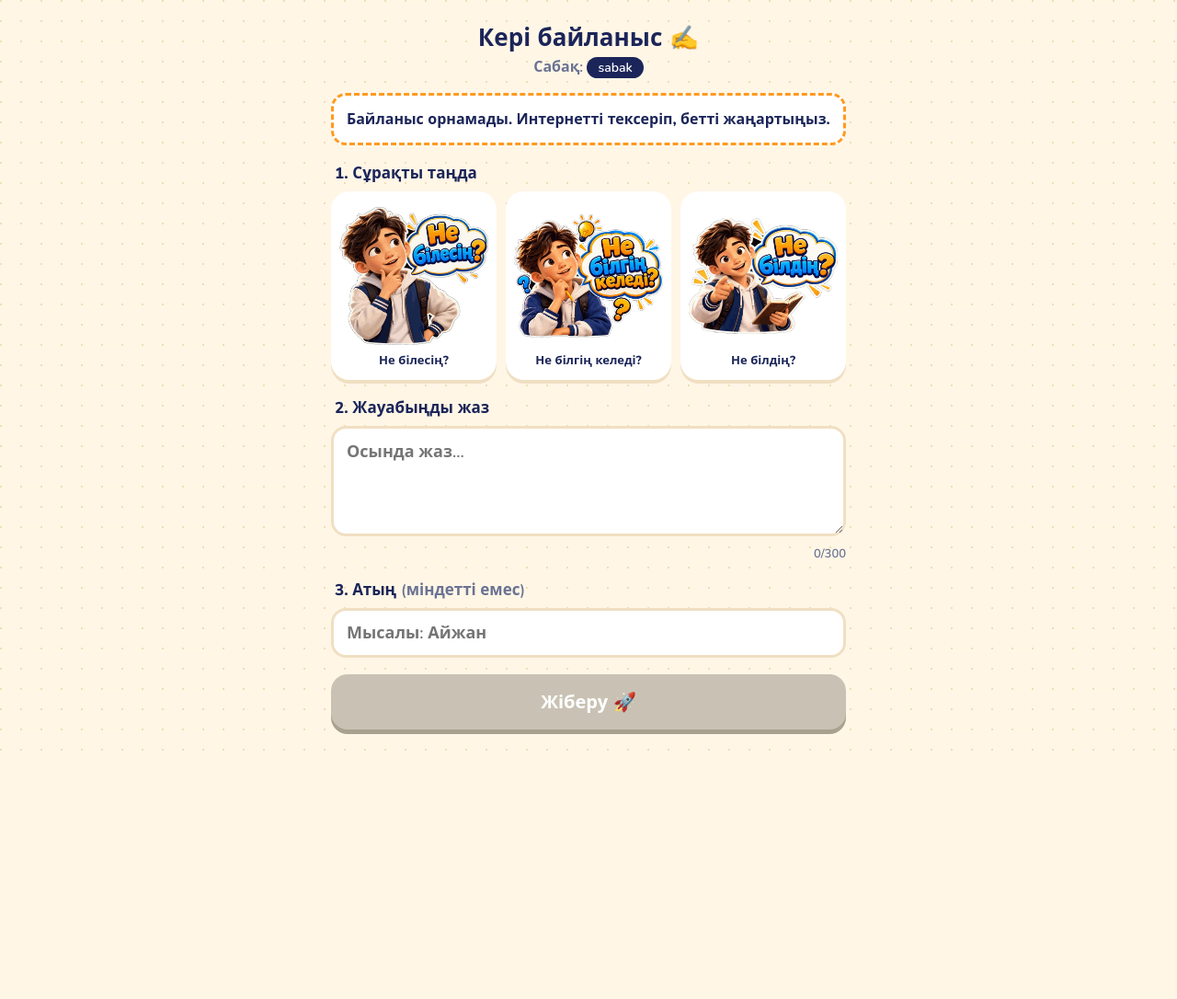
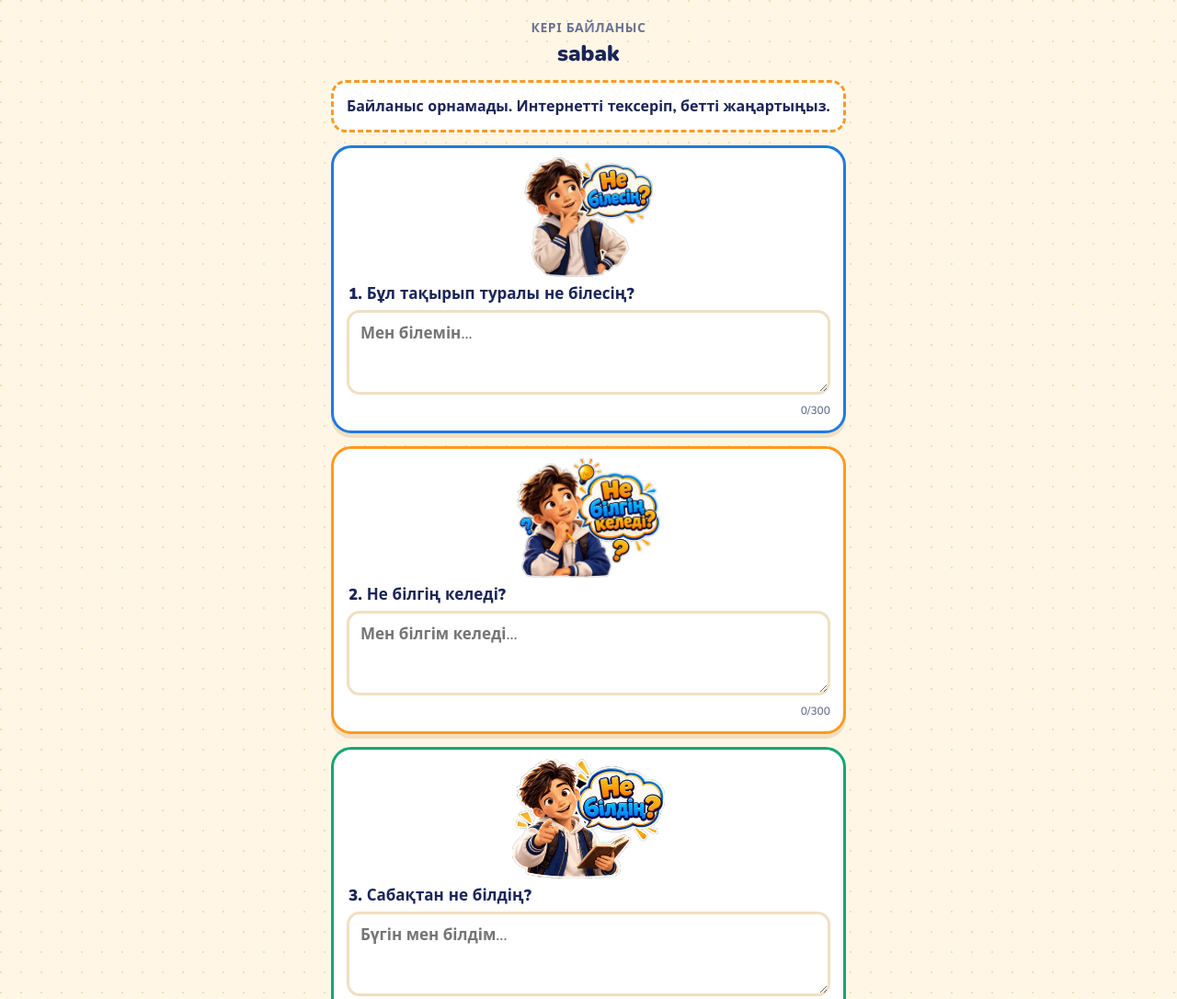
Before and after one commit to skakovizbasar5-alt/keribailanys, a plain HTML site: page index.html in a window 1280 px wide. Shown: the top 1086 px of the page at 92% size. Before the commit the page ends 833 px from the top, so only its background shows below. Drawn offline with nearby package versions, Linux system fonts and the light colour scheme.

Commit message:
Оқушы үш сұраққа бірден жауап береді; сабақ тақырыбы тақырып ретінде
Co-Authored-By: Claude Opus 5.5 <noreply@anthropic.com>
Claude-Session: https://claude.ai/code/session_01Gykm2ZFABfgiKzVH1cKgF7

```diff
--- a/index.html
+++ b/index.html
@@ -20,80 +20,98 @@
     min-height:100vh; padding:16px 16px 40px;
   }
   .wrap{max-width:560px;margin:0 auto}
-  h1{font-weight:900;font-size:26px;margin:6px 0 2px;text-align:center}
-  .sub{color:var(--muted);text-align:center;margin:0 0 16px;font-weight:600}
-  .room{display:inline-block;background:var(--ink);color:#fff;border-radius:99px;padding:2px 12px;font-size:14px}
-  .step{font-weight:800;margin:18px 4px 8px;font-size:17px}
-  .choices{display:grid;grid-template-columns:repeat(3,1fr);gap:10px}
-  .choice{
-    appearance:none;border:3px solid transparent;background:var(--card);border-radius:20px;
-    padding:8px 6px 10px;cursor:pointer;box-shadow:0 4px 0 var(--line);
-    transition:transform .15s,border-color .15s,box-shadow .15s;font:inherit;color:inherit;
+  .kicker{text-align:center;color:var(--muted);font-weight:800;font-size:14px;letter-spacing:.04em;text-transform:uppercase;margin-top:4px}
+  h1{font-weight:900;font-size:24px;line-height:1.2;margin:4px 0 14px;text-align:center}
+  .q{
+    background:var(--card);border-radius:22px;padding:10px 14px 14px;margin-bottom:14px;
+    border:3px solid var(--c);box-shadow:0 5px 0 var(--line);
   }
-  .choice img{width:100%;aspect-ratio:1/1;object-fit:contain;display:block}
-  .choice span{display:block;font-weight:800;font-size:13px;line-height:1.15;margin-top:4px}
-  .choice[aria-pressed="true"]{border-color:var(--c);transform:translateY(-3px);box-shadow:0 7px 0 var(--c)}
-  .choice:active{transform:scale(.97)}
+  .q img{display:block;height:130px;max-width:100%;margin:0 auto 6px;object-fit:contain}
+  label.lbl{display:block;font-weight:900;font-size:17px;margin:0 2px 6px}
   textarea,input{
-    width:100%;border:3px solid var(--line);border-radius:16px;background:#fff;
-    font:inherit;font-weight:600;font-size:18px;color:var(--ink);padding:12px 14px;outline:none;
+    width:100%;border:3px solid var(--line);border-radius:14px;background:#fff;
+    font:inherit;font-weight:600;font-size:17px;color:var(--ink);padding:10px 12px;outline:none;
   }
-  textarea{min-height:120px;resize:vertical}
-  textarea:focus,input:focus{border-color:var(--blue)}
-  .count{text-align:right;color:var(--muted);font-size:13px;margin-top:4px}
+  textarea{min-height:92px;resize:vertical}
+  textarea:focus,input:focus{border-color:var(--c,var(--blue))}
+  .count{text-align:right;color:var(--muted);font-size:12px;margin-top:3px}
+  .name{margin:4px 0 0}
   button.send{
     width:100%;margin-top:18px;border:0;border-radius:18px;padding:16px;
     background:var(--orange);color:#fff;font:inherit;font-weight:900;font-size:20px;
     box-shadow:0 5px 0 #D97A08;cursor:pointer;
   }
   button.send:disabled{background:#C9C2B4;box-shadow:0 5px 0 #A9A190;cursor:not-allowed}
+  .hint{text-align:center;color:var(--muted);font-weight:700;font-size:14px;margin-top:10px}
+  .notice{background:#fff;border:3px dashed var(--orange);border-radius:16px;padding:14px;font-weight:700;display:none;margin-bottom:14px}
+  .done{display:none;text-align:center;padding-top:30px}
+  .done img{width:min(320px,80%)}
+  .done h2{font-weight:900;font-size:28px;margin:10px 0 6px}
+  .done p{color:var(--muted);font-weight:700;margin:0 0 18px}
+  .done button{border:0;background:none;color:var(--blue);font:inherit;font-weight:800;text-decoration:underline;cursor:pointer}
   .toast{
     position:fixed;left:50%;bottom:24px;transform:translate(-50%,160%);visibility:hidden;
-    background:var(--green);color:#fff;font-weight:800;padding:14px 22px;border-radius:16px;
+    background:#D9443B;color:#fff;font-weight:800;padding:14px 22px;border-radius:16px;
     box-shadow:0 8px 24px rgba(0,0,0,.18);transition:transform .3s;max-width:calc(100% - 32px);text-align:center
   }
   .toast.show{transform:translate(-50%,0);visibility:visible}
-  .toast.err{background:#D9443B}
-  .notice{background:#fff;border:3px dashed var(--orange);border-radius:16px;padding:14px;font-weight:700;display:none}
 </style>
 </head>
 <body>
-<div class="wrap">
-  <h1>Кері байланыс ✍️</h1>
-  <p class="sub">Сабақ: <span class="room" id="roomName">—</span></p>
+<div class="wrap" id="form">
+  <div class="kicker">Кері байланыс</div>
+  <h1 id="topic">—</h1>
 
   <div class="notice" id="notice">Бет әлі бапталмаған: мұғалім config.js файлына Firebase баптауларын енгізуі керек.</div>
 
-  <div class="step">1. Сұрақты таңда</div>
-  <div class="choices" id="choices">
-    <button class="choice" data-col="bilemin" style="--c:var(--blue)" aria-pressed="false">
-      <img src="img/bilemin.png" alt=""><span>Не білесің?</span></button>
-    <button class="choice" data-col="bilgim" style="--c:var(--orange)" aria-pressed="false">
-      <img src="img/bilgim.png" alt=""><span>Не білгің келеді?</span></button>
-    <button class="choice" data-col="bildim" style="--c:var(--green)" aria-pressed="false">
-      <img src="img/bildim.png" alt=""><span>Не білдің?</span></button>
+  <div class="q" style="--c:var(--blue)">
+    <img src="img/bilemin.png" alt="">
+    <label class="lbl" for="t-bilemin">1. Бұл тақырып туралы не білесің?</label>
+    <textarea id="t-bilemin" maxlength="300" placeholder="Мен білемін..."></textarea>
+    <div class="count"><span>0</span>/300</div>
   </div>
 
-  <div class="step">2. Жауабыңды жаз</div>
-  <textarea id="text" maxlength="300" placeholder="Осында жаз..."></textarea>
-  <div class="count"><span id="cnt">0</span>/300</div>
+  <div class="q" style="--c:var(--orange)">
+    <img src="img/bilgim.png" alt="">
+    <label class="lbl" for="t-bilgim">2. Не білгің келеді?</label>
+    <textarea id="t-bilgim" maxlength="300" placeholder="Мен білгім келеді..."></textarea>
+    <div class="count"><span>0</span>/300</div>
+  </div>
 
-  <div class="step">3. Атың <span style="color:var(--muted);font-weight:600">(міндетті емес)</span></div>
-  <input id="name" maxlength="40" placeholder="Мысалы: Айжан">
+  <div class="q" style="--c:var(--green)">
+    <img src="img/bildim.png" alt="">
+    <label class="lbl" for="t-bildim">3. Сабақтан не білдің?</label>
+    <textarea id="t-bildim" maxlength="300" placeholder="Бүгін мен білдім..."></textarea>
+    <div class="count"><span>0</span>/300</div>
+  </div>
+
+  <div class="q" style="--c:var(--ink)">
+    <label class="lbl" for="name">Аты-жөнің</label>
+    <input id="name" class="name" maxlength="40" placeholder="Мысалы: Айжан Серікова">
+  </div>
 
   <button class="send" id="send" disabled>Жіберу 🚀</button>
+  <div class="hint" id="hint">Үш сұраққа да жауап жазып, атыңды көрсет</div>
 </div>
+
+<div class="wrap done" id="done">
+  <img src="img/bildim.png" alt="">
+  <h2>Рақмет! 🎉</h2>
+  <p>Жауаптарың тақтаға түсті.</p>
+  <button id="again">Тағы жауап жіберу</button>
+</div>
+
 <div class="toast" id="toast"></div>
 
 <script src="config.js"></script>
 <script type="module">
+  const $ = id => document.getElementById(id);
+  const COLS = ["bilemin", "bilgim", "bildim"];
+  const params = new URLSearchParams(location.search);
+  const room = (params.get("room") || "sabak").replace(/[.#$\[\]\/]/g, "-").slice(0, 100);
+  $("topic").textContent = room;
+  document.title = room + " · Кері байланыс";
 
-  const params = new URLSearchParams(location.search);
-  const room = (params.get("room") || "sabak").replace(/[.#$\[\]\/]/g, "-").slice(0, 60);
-  document.getElementById("roomName").textContent = room;
-
-  const $ = id => document.getElementById(id);
-  let col = params.get("q");
   const cfg = window.FIREBASE_CONFIG || {};
   let db = null, fb = {};
   async function connect() {
@@ -111,45 +129,53 @@
 
   try { $("name").value = localStorage.getItem("kb-name") || ""; } catch (e) {}
 
-  function setChoice(c) {
-    col = c;
-    document.querySelectorAll(".choice").forEach(b =>
-      b.setAttribute("aria-pressed", String(b.dataset.col === c)));
-    update();
+  function update() {
+    let missing = 0;
+    COLS.forEach(c => {
+      const el = $("t-" + c);
+      el.parentElement.querySelector(".count span").textContent = el.value.length;
+      if (!el.value.trim()) missing++;
+    });
+    const noName = !$("name").value.trim();
+    $("send").disabled = !(db && !missing && !noName);
+    $("hint").textContent = missing
+      ? `Тағы ${missing} сұраққа жауап жаз`
+      : noName ? "Атыңды жаз" : "Бәрі дайын, жібере бер!";
   }
-  function update() {
-    const len = $("text").value.trim().length;
-    $("cnt").textContent = $("text").value.length;
-    $("send").disabled = !(db && col && len > 0);
-  }
-  document.querySelectorAll(".choice").forEach(b => b.onclick = () => setChoice(b.dataset.col));
-  $("text").oninput = update;
-  if (col) setChoice(col);
+  COLS.forEach(c => $("t-" + c).oninput = update);
+  $("name").oninput = update;
+  update();
   connect();
 
   let timer;
-  function toast(msg, err) {
-    const t = $("toast");
-    t.textContent = msg; t.className = "toast show" + (err ? " err" : "");
-    clearTimeout(timer); timer = setTimeout(() => t.className = "toast", 2600);
+  function toast(msg) {
+    const t = $("toast"); t.textContent = msg; t.className = "toast show";
+    clearTimeout(timer); timer = setTimeout(() => t.className = "toast", 3000);
   }
 
   $("send").onclick = async () => {
-    const text = $("text").value.trim();
     const name = $("name").value.trim();
-    if (!text || !col) return;
     $("send").disabled = true;
     try { localStorage.setItem("kb-name", name); } catch (e) {}
-    const data = { col, text, ts: fb.serverTimestamp() };
-    if (name) data.name = name;
+    const base = fb.ref(db, `rooms/${room}/answers`);
+    const updates = {};
+    COLS.forEach(c => {
+      updates[fb.push(base).key] = { col: c, text: $("t-" + c).value.trim(), name, ts: fb.serverTimestamp() };
+    });
     try {
-      await fb.push(fb.ref(db, `rooms/${room}/answers`), data);
-      $("text").value = "";
-      toast("Жіберілді! Рақмет 🎉");
+      await fb.update(base, updates);          // үш жауап бірге сақталады
+      COLS.forEach(c => $("t-" + c).value = "");
+      $("form").style.display = "none";
+      $("done").style.display = "block";
+      scrollTo(0, 0);
     } catch (e) {
-      toast("Жіберілмеді. Интернетті тексеріп, қайта көр.", true);
+      toast("Жіберілмеді. Интернетті тексеріп, қайта көр.");
     }
     update();
+  };
+  $("again").onclick = () => {
+    $("done").style.display = "none";
+    $("form").style.display = "block";
   };
 </script>
 </body>
```
Also changed, not shown: board.html (+6 -7 lines).
